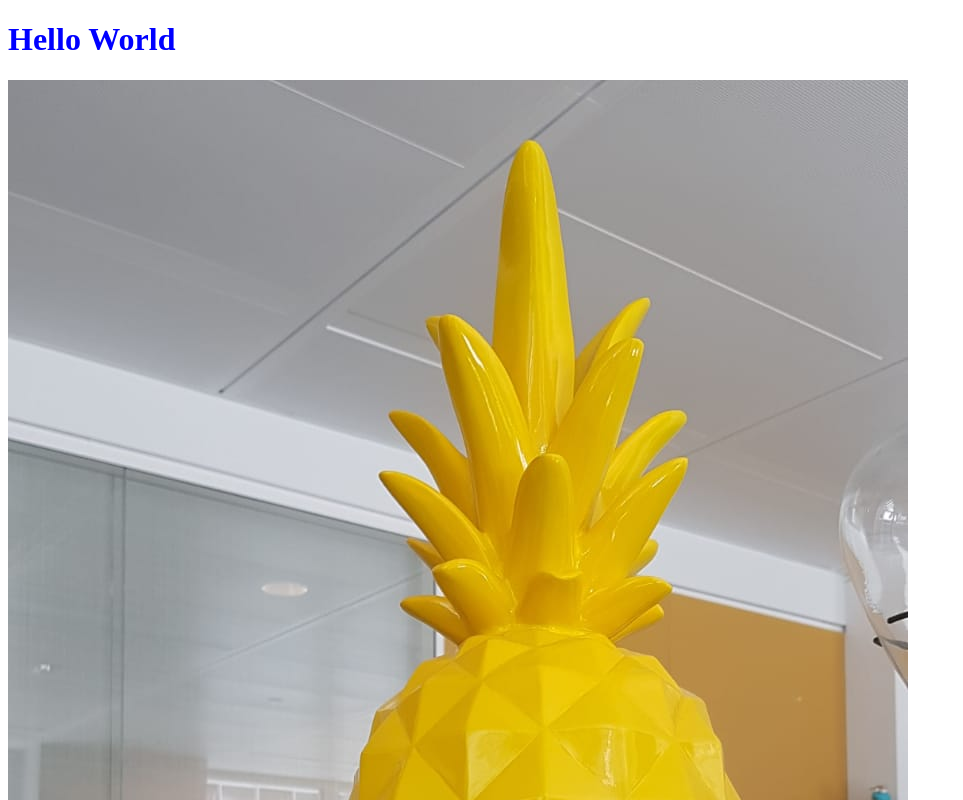
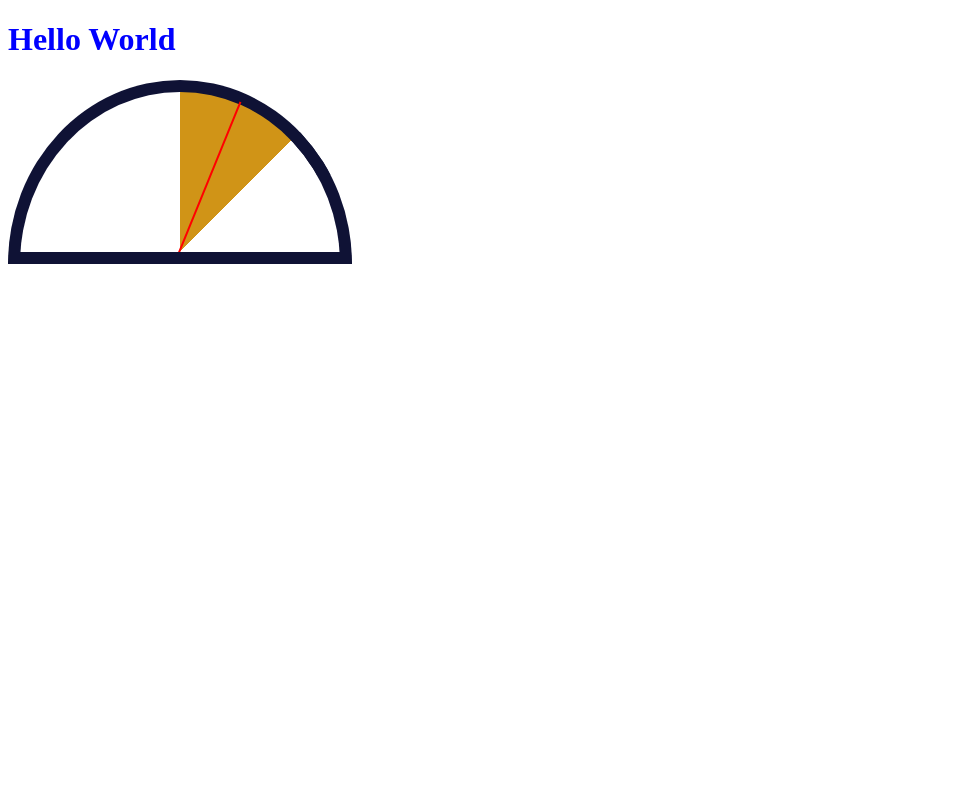
Before and after one commit to masalthunlass/react-experiments, a React app: page / in a window 1280 px wide. Shown: the top 800 px of the page, without its empty margins (0-963 px from the left). Built offline with nearby package versions, Linux system fonts and the light colour scheme.

Commit message:
a simple gauge component

```diff
--- a/src/App.js
+++ b/src/App.js
@@ -1,10 +1,11 @@
 import React from 'react';
 import './App.css';
- import ananas from '../public/img/ananas.jpg';
+import Gauge from "./gauge/Gauge";
+
 function App(){
     return <div>
         <h1>Hello World</h1>
-        <img src={ananas}/>
+       <Gauge></Gauge>
     </div>;
 }
 export default App;
--- /dev/null
+++ b/src/gauge/Gauge.css
@@ -0,0 +1,30 @@
+#gauge .needle {
+    background-color: red;
+    height: 2px;
+    width:50%;
+    -webkit-transform: rotate(112.2deg);
+    position: relative;
+    z-index: 1;
+    top:9.8em;
+    padding-left: 50%;
+    transform-origin: center;
+
+
+}
+.score-slice {
+    z-index: 2;
+    background-image:
+            linear-gradient(135deg, transparent 50%, white 50%),
+            linear-gradient(90deg, white 50%, transparent 50%);
+   background-size: 20em 20em;
+
+}
+#gauge {
+    overflow: hidden;
+    width: 20em;
+    height: 10em;
+    border-radius: 50%/100% 100% 0 0;
+    background-color: #D09417;
+    border: 12px solid #0F1235;
+    display: block;
+}
--- /dev/null
+++ b/src/gauge/Gauge.js
@@ -0,0 +1,10 @@
+import React from 'react';
+import './Gauge.css';
+
+function Gauge() {
+    return <div id="gauge" className="score-slice">
+        <div className="needle"/>
+        </div>;
+}
+
+export default Gauge;
```
Also changed, not shown: 4 other files (tests, documents, lock files or other folders).
